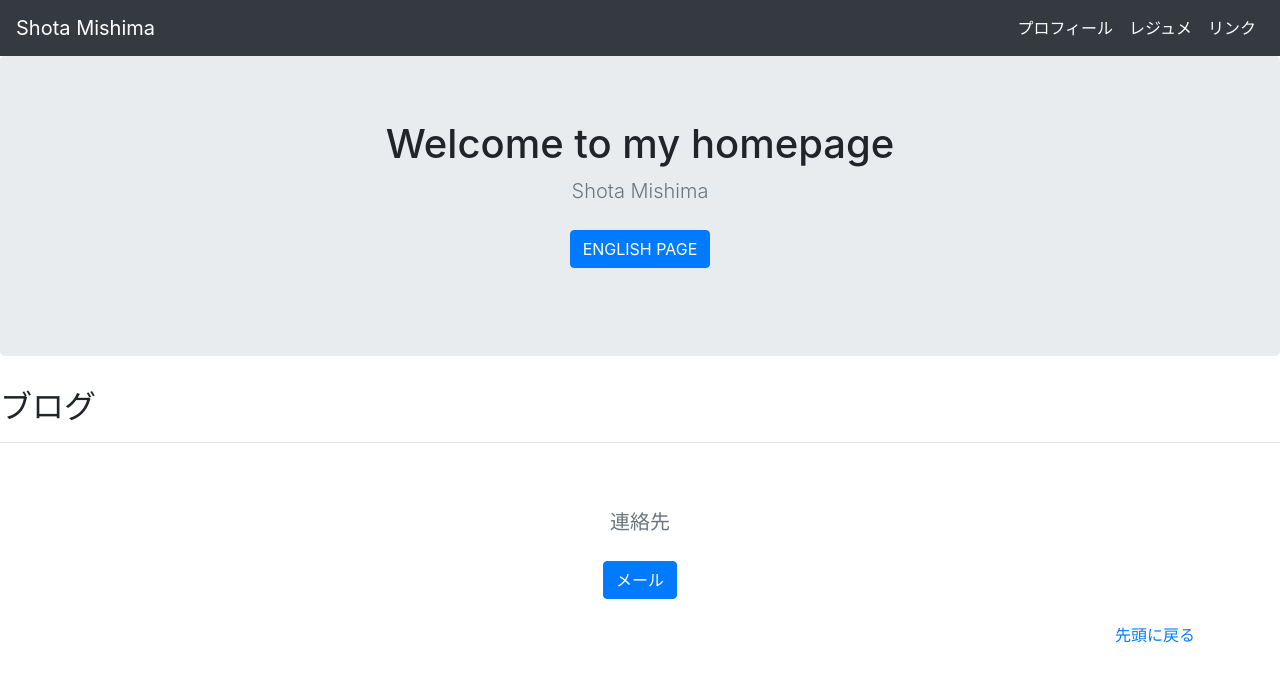
After one commit to shotamishima/my-portfolio, a Django app: page /blogs/ in a window 1280 px wide. The commit adds this page. Shown: the top 682 px of the page. Run offline with Django 3.2, Linux system fonts and the light colour scheme; data that the repository does not hold is empty; some libraries are stand-ins or nearby versions.

Commit message:
boostrap

```diff
--- /dev/null
+++ b/blogs/templates/blogs/allblogs.html
@@ -0,0 +1,100 @@
+
+<!doctype html>
+<html lang="jp">
+  <head>
+    <meta charset="utf-8">
+    <meta name="viewport" content="width=device-width, initial-scale=1, shrink-to-fit=no">
+    <meta name="description" content="">
+    <meta name="author" content="Mark Otto, Jacob Thornton, and Bootstrap contributors">
+    <meta name="generator" content="Jekyll v4.1.1">
+    <title>三島　将太 | ホーム</title>
+
+    <link rel="canonical" href="https://getbootstrap.com/docs/4.5/examples/album/">
+
+    <!-- Bootstrap core CSS -->
+<link rel="stylesheet" href="https://stackpath.bootstrapcdn.com/bootstrap/4.5.2/css/bootstrap.min.css" integrity="sha384-JcKb8q3iqJ61gNV9KGb8thSsNjpSL0n8PARn9HuZOnIxN0hoP+VmmDGMN5t9UJ0Z" crossorigin="anonymous">
+
+    <!-- Favicons -->
+<link rel="apple-touch-icon" href="/docs/4.5/assets/img/favicons/apple-touch-icon.png" sizes="180x180">
+<link rel="icon" href="/docs/4.5/assets/img/favicons/favicon-32x32.png" sizes="32x32" type="image/png">
+<link rel="icon" href="/docs/4.5/assets/img/favicons/favicon-16x16.png" sizes="16x16" type="image/png">
+<link rel="manifest" href="/docs/4.5/assets/img/favicons/manifest.json">
+<link rel="mask-icon" href="/docs/4.5/assets/img/favicons/safari-pinned-tab.svg" color="#563d7c">
+<link rel="icon" href="/docs/4.5/assets/img/favicons/favicon.ico">
+<meta name="msapplication-config" content="/docs/4.5/assets/img/favicons/browserconfig.xml">
+<meta name="theme-color" content="#563d7c">
+
+
+    <style>
+      .bd-placeholder-img {
+        font-size: 1.125rem;
+        text-anchor: middle;
+        -webkit-user-select: none;
+        -moz-user-select: none;
+        -ms-user-select: none;
+        user-select: none;
+      }
+
+      @media (min-width: 768px) {
+        .bd-placeholder-img-lg {
+          font-size: 3.5rem;
+        }
+      }
+    </style>
+    <!-- Custom styles for this template -->
+    <link href="album.css" rel="stylesheet">
+  </head>
+  <body>
+  	<!-- ヘッダー -->
+    <header>
+		<nav class="navbar navbar-expand-lg navbar-dark bg-dark">
+		<a class="navbar-brand" href="#">Shota Mishima</a>
+		<button class="navbar-toggler" type="button" data-toggle="collapse" data-target="#navbarSupportedContent" aria-controls="navbarSupportedContent" aria-expanded="false" aria-label="Toggle navigation">
+		<span class="navbar-toggler-icon"></span>
+		</button>
+
+		<div class="collapse navbar-collapse" id="navbarSupportedContent">
+			<div class="navbar-nav ml-auto">
+		    	<a class="nav-link active" href="#">プロフィール</a>
+		    	<a class="nav-link active" href="#">レジュメ</a>
+		    	<a class="nav-link active" href="#">リンク</a>
+			</div>
+		</div>
+		</nav>
+	</header>
+
+<main role="main">
+<!-- トップのコメント欄 -->
+  <section class="jumbotron text-center">
+    <div class="container">
+      <h1>Welcome to my homepage</h1>
+      <p class="lead text-muted">Shota Mishima</p>
+      <p>
+        <a href="{% url 'home' %}" class="btn btn-primary my-2">ENGLISH PAGE</a>
+      </p>
+    </div>
+  </section>
+
+<h2>ブログ</h2><hr>
+{% for blog in blogs.all %}
+<p class="card-text">{{ blog.title }}</p>
+{% endfor %}
+<br><br>
+
+
+</main>
+
+<footer class="text-muted">
+  <div class="container">
+    <p class="lead text-center">連絡先</p>
+	<p class="text-center">
+	    <a href="mailto:smshima2@gmail.com" class="btn btn-primary my-2">メール</a>
+	</p>
+	<p class="float-right">
+      <a href="#">先頭に戻る</a>
+    </p>
+  </div>
+</footer>
+<script src="https://code.jquery.com/jquery-3.5.1.slim.min.js" integrity="sha384-DfXdz2htPH0lsSSs5nCTpuj/zy4C+OGpamoFVy38MVBnE+IbbVYUew+OrCXaRkfj" crossorigin="anonymous"></script>
+<script src="https://cdn.jsdelivr.net/npm/popper.js@1.16.0/dist/umd/popper.min.js" integrity="sha384-Q6E9RHvbIyZFJoft+2mJbHaEWldlvI9IOYy5n3zV9zzTtmI3UksdQRVvoxMfooAo" crossorigin="anonymous"></script>
+<script src="https://stackpath.bootstrapcdn.com/bootstrap/4.5.0/js/bootstrap.min.js" integrity="sha384-OgVRvuATP1z7JjHLkuOU7Xw704+h835Lr+6QL9UvYjZE3Ipu6Tp75j7Bh/kR0JKI" crossorigin="anonymous"></script>
--- /dev/null
+++ b/blogs/urls.py
@@ -0,0 +1,7 @@
+from django.urls import path
+
+from  . import views
+
+urlpatterns = [
+    path('', views.allblog, name='allblogs'),
+]
--- a/blogs/views.py
+++ b/blogs/views.py
@@ -1,3 +1,7 @@
 from django.shortcuts import render
 
-# Create your views here.
+from .models import Blog
+
+def allblog(request):
+	blogs = Blog.objects
+	return render(request, 'blogs/allblogs.html', {'blogs':blogs})
--- a/jobs/templates/jobs/home.html
+++ b/jobs/templates/jobs/home.html
@@ -55,7 +55,7 @@
 
 		<div class="collapse navbar-collapse" id="navbarSupportedContent">
 			<div class="navbar-nav ml-auto">
-		    	<a class="nav-link active" href="#">Profile</a>
+		    	<a class="nav-link active" href="{% url 'allblogs' %}">Profile</a>
 		    	<a class="nav-link active" href="#">Resume</a>
 		    	<a class="nav-link active" href="#">Link</a>
 			</div>
@@ -70,7 +70,7 @@
       <h1>Welcome to my homepage</h1>
       <p class="lead text-muted">Shota Mishima</p>
       <p>
-        <a href="japanese page link" class="btn btn-primary my-2">JAPANESE PAGE</a>
+        <a href="{% url 'allblogs' %}" class="btn btn-primary my-2">JAPANESE PAGE</a>
       </p>
     </div>
   </section>
--- a/portfolio/urls.py
+++ b/portfolio/urls.py
@@ -15,7 +15,7 @@ Including another URLconf
 """
 
 from django.contrib import admin
-from django.urls import path
+from django.urls import path, include
 from django.conf import settings
 from django.conf.urls.static import static
 import jobs.views
@@ -23,4 +23,5 @@ import jobs.views
 urlpatterns = [
     path('admin/', admin.site.urls),
     path('', jobs.views.home, name='home'),
+    path('blogs/', include('blogs.urls')),
 ] + static(settings.MEDIA_URL, document_root=settings.MEDIA_ROOT)
```
Also changed, not shown: 1 other file.
